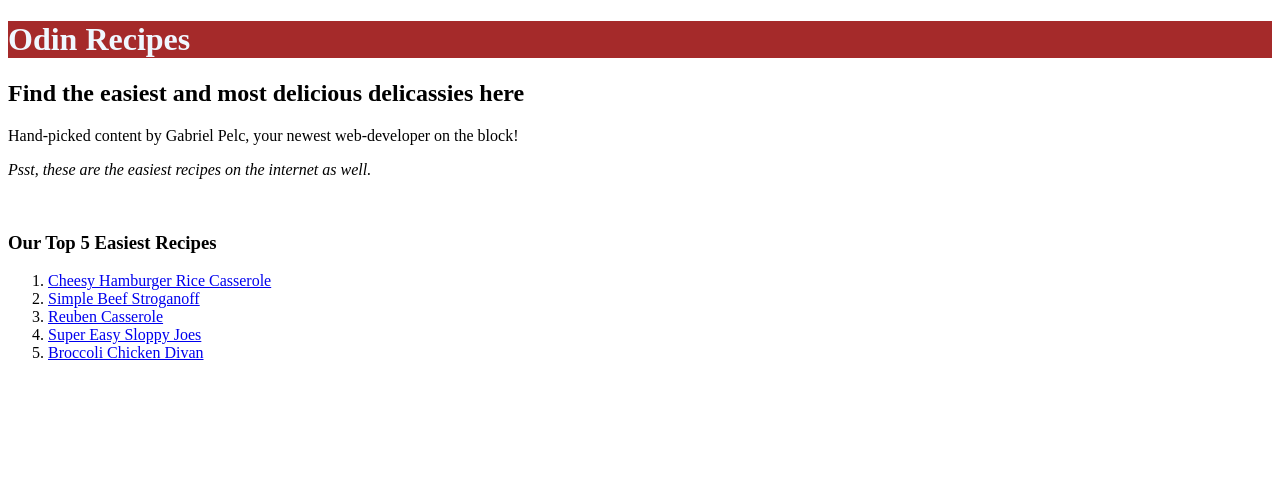
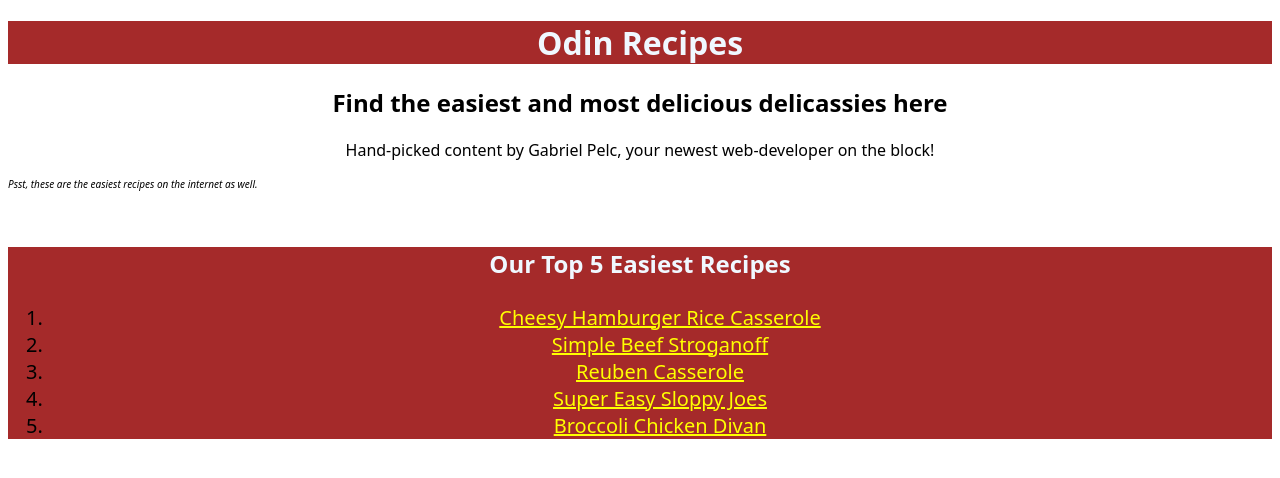
Before and after one commit to gabrielpelc/Project-Recipes, a plain HTML site: page index.html in a window 1280 px wide. Drawn offline with Linux system fonts and the light colour scheme.

Commit message:
Add CSS styles to HTMl, exercising basic cascade rules

```diff
--- a/index.html
+++ b/index.html
@@ -7,18 +7,24 @@
     <title>Odin Recipes</title>
 </head>
 <body>
+    <header>
         <h1>Odin Recipes</h1>
-    <h2>Find the easiest and most delicious delicassies here</h2>
-    <p>Hand-picked content by Gabriel Pelc, your newest web-developer on the block!</p>
-    <p><em>Psst, these are the easiest recipes on the internet as well.</em></p>
+    </header>
+    <div class="sub-header">
+        <h2 class="sub-text">Find the easiest and most delicious delicassies here</h2>
+        <p class="signature">Hand-picked content by Gabriel Pelc, your newest web-developer on the block!</p>
+        <p class="signature bonus"><em>Psst, these are the easiest recipes on the internet as well.</em></p>
+    </div>
     <br>
-    <h3>Our Top 5 Easiest Recipes</h3>
-    <ol>
+    <div class="list">
+        <h3 class="list-title">Our Top 5 Easiest Recipes</h3>
+        <ol class="list-items">
             <li><a href="./Recipes/cheesy-hamburguer-rice-casserole.html" target="_blank" rel="noopener noreferrer">Cheesy Hamburger Rice Casserole</li></a>
             <li><a href="./Recipes/Simple-Beef-Stroganoff.html" target="_blank" rel="noopener noreferrer">Simple Beef Stroganoff</li></a>
             <li><a href="./Recipes/Reuben-Casserole.html" target="_blank" rel="noopener noreferrer">Reuben Casserole</li></a>
             <li><a href="./Recipes/Super-Easy-Sloppy-Joes.html" target="_blank" rel="noopener noreferrer">Super Easy Sloppy Joes</li></a>
             <li><a href="./Recipes/Broccoli-Chicken-Divan.html" target="_blank" rel="noopener noreferrer">Broccoli Chicken Divan</li></a>
         </ol>
+    </div>
 </body>
 </html>
--- a/styles.css
+++ b/styles.css
@@ -1,4 +1,45 @@
+* {
+    font-family: system-ui, -apple-system, BlinkMacSystemFont, 'Segoe UI', Roboto, Oxygen, Ubuntu, Cantarell, 'Open Sans', 'Helvetica Neue', sans-serif;
+}
+
 h1 {
     color:aliceblue;
     background-color: brown;
+    text-align: center;
 }
+
+h2 {
+    text-align: center;
+}
+
+.signature {
+    text-align: center;
+    font-size: 16px;
+}
+
+.signature.bonus {
+    text-align: left;
+    font-size: 10px;
+}
+
+div.list {
+    background-color: brown;
+}
+
+.list-title {
+    text-align: center;
+    font-size: 24px;
+    background-color: brown;
+    color: aliceblue;
+}
+
+a {
+    color: yellow;
+    font-weight: 300;
+}
+
+.list-items {
+    text-align: center;
+    font-size: 20px;
+    background-color: brown;
+}
```
Lines whose indentation alone changed are shown as unchanged.
